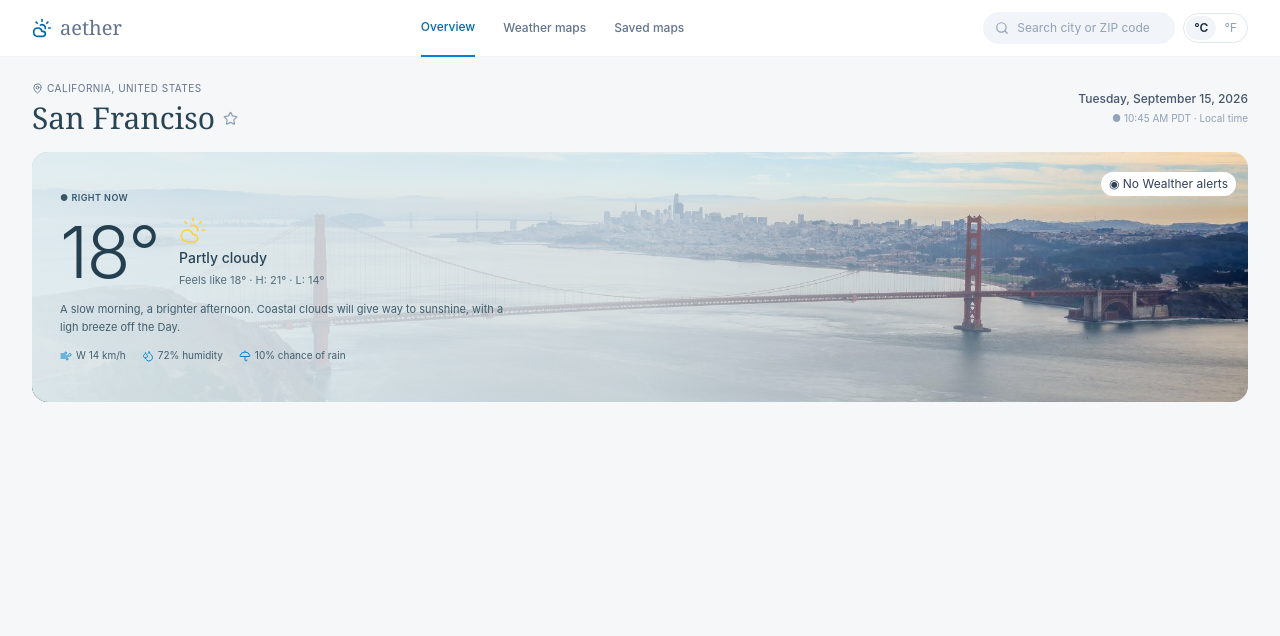
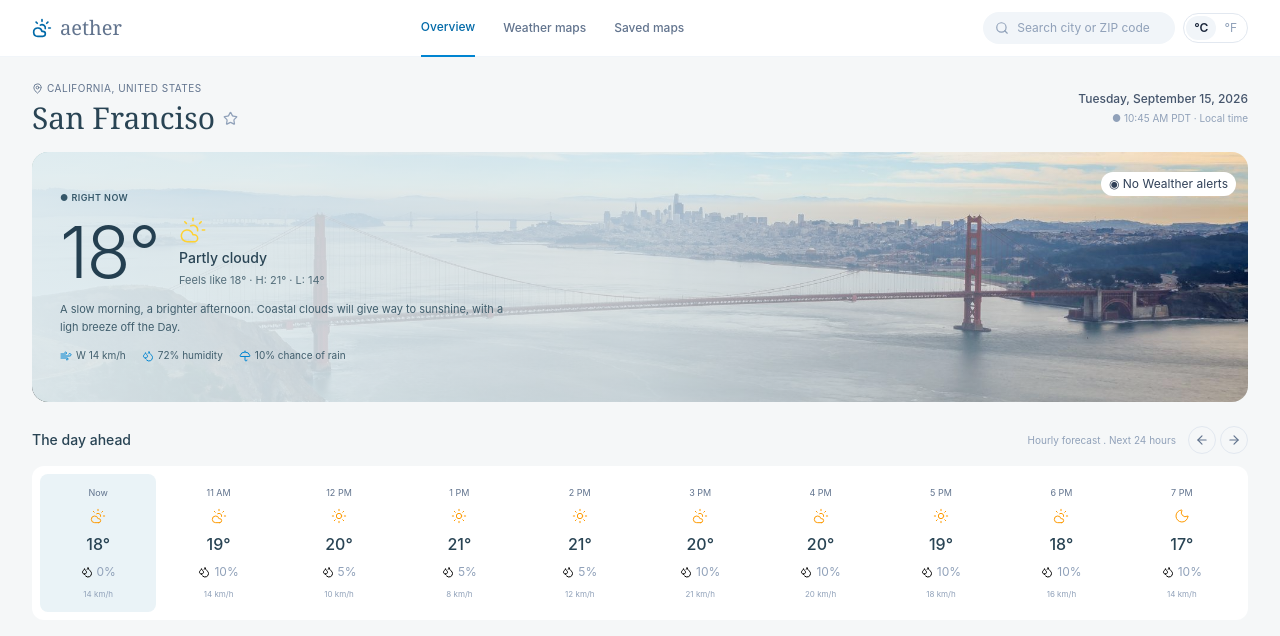
Before and after one commit to lintunyannaing-hash/react-weather-app, a React (Vite) app: page / in a window 1280 px wide. Shown: the top 636 px of the page. Built offline with nearby package versions, Linux system fonts and the light colour scheme.

Commit message:
feat: add responsive hourly forecast

```diff
--- a/src/App.tsx
+++ b/src/App.tsx
@@ -1,4 +1,5 @@
 import CurrentWeather from "./components/CurrentWeather";
+import HourlyForecast from "./components/HourlyForecast";
 import Navbar from "./components/Navbar";
 
 const App = () => {
@@ -7,6 +8,7 @@ const App = () => {
       <Navbar />
       <main className="mx-auto max-w-[1440px] space-y-6 px-4 py-6 sm:px-6 lg:px-8">
         <CurrentWeather />
+        <HourlyForecast />
       </main>
     </div>
   )
--- /dev/null
+++ b/src/components/HourlyForecast.tsx
@@ -0,0 +1,156 @@
+import {
+    Sun,
+    CloudSun,
+    Moon,
+    Droplets,
+    ArrowLeft,
+    ArrowRight,
+    type LucideIcon
+} from "lucide-react";
+import { useRef } from "react";
+
+// Define the structure of each forecast item
+interface HourlyForecastItem{
+    time: string;
+    temperature: number;
+    rainChance: number;
+    windSpeed: number;
+    icon: LucideIcon;
+};
+
+// --------------- Temporary static weather datas ----------------
+const hourlyData: HourlyForecastItem[] = [
+    { time: 'Now', temperature: 18, rainChance: 0, windSpeed: 14, icon: CloudSun },
+    { time: '11 AM', temperature: 19, rainChance: 10, windSpeed: 14, icon: CloudSun },
+    { time: '12 PM', temperature: 20, rainChance: 5, windSpeed: 10, icon: Sun },
+    { time: '1 PM', temperature: 21, rainChance: 5, windSpeed: 8, icon: Sun },
+    { time: '2 PM', temperature: 21, rainChance: 5, windSpeed: 12, icon: Sun },
+    { time: '3 PM', temperature: 20, rainChance: 10, windSpeed: 21, icon: CloudSun },
+    { time: '4 PM', temperature: 20, rainChance: 10, windSpeed: 20, icon: CloudSun },
+    { time: '5 PM', temperature: 19, rainChance: 10, windSpeed: 18, icon: Sun },
+    { time: '6 PM', temperature: 18, rainChance: 10, windSpeed: 16, icon: CloudSun },
+    { time: '7 PM', temperature: 17, rainChance: 10, windSpeed: 14, icon: Moon },
+];
+
+const HourlyForecast = () => {
+
+    const scrollContainerRef = useRef<HTMLDivElement>(null);
+
+    // Scroll forecast items left or right
+    const handleScroll = (direction: 'left' | 'right') => {
+
+        if(!scrollContainerRef.current) return;
+
+        const container = scrollContainerRef.current;
+
+        const scrollAmount = container.clientWidth * 0.8;
+
+        container.scrollBy({
+            left: direction === 'right'
+                ? scrollAmount
+                : -scrollAmount,
+                behavior: 'smooth'
+        });
+    };
+
+  return (
+    <section className="space-y-3">
+
+        {/* Section Heading */}
+        <div className="flex items-center justify-between gap-3">
+            <h2 className="text-sm font-medium text-[#294454]">
+                The day ahead
+            </h2>
+
+            <div className="flex items-center gap-3">
+                <p className="flex items-center gap-1 text-slate-400 text-[10px]">
+                    Hourly forecast . Next 24 hours
+                </p>
+                {/* Navigation Buttons */}
+                <div className="hidden sm:flex items-center gap-1">
+                    <button
+                        type="button"
+                        onClick={() => handleScroll('left')}
+                        aria-label="Previous hourly forecast"
+                        className="flex h-7 w-7 items-center justify-center rounded-full border border-slate-200
+                            text-slate-500 transition hover:bg-slate-100 hover:text-[#294454] active:scale-95"
+                    >
+                        <ArrowLeft size={14} />
+                    </button>
+
+                    <button
+                        type="button"
+                        onClick={() => handleScroll('right')}
+                        aria-label="Next hourly forecast"
+                        className="flex h-7 w-7 items-center justify-center rounded-full border border-slate-200
+                            text-slate-500 transition hover:bg-slate-100 hover:text-[#294454] active:scale-95"
+                    >
+                            <ArrowRight size={14} />
+                        </button>
+                </div>
+            </div>
+        </div>
+
+        {/* Forecast Cards Container */}
+        {/* ------------ Ref Container -------- */}
+        <div
+            ref={scrollContainerRef}
+            className="overflow-x-auto rounded-xl bg-white p-2 scroll-smooth snap-x snap-mandatory
+                [scrollbar-width:thin]
+                [&::-webkit-scrollbar]:h-1
+                [&::-webkit-scrollbar-thumb]:rounded-full
+                [&::-webkit-scrollbar-thumb]:bg-slate-300"
+        >
+
+            <div className="grid grid-flow-col auto-cols-[76px] sm:auto-cols-[84px] gap-1
+                xl:grid-flow-row xl:grid-cols-10 xl:auto-cols-auto">
+
+                {hourlyData.map((hour, index) => {
+                    const WeatherIcon = hour.icon;
+
+                    return(
+                        <div
+                            key={hour.time}
+                            className={`flex snap-start flex-col items-center gap-2 rounded-lg px-1 py-3 text-center ${
+                                index === 0
+                                    ? 'bg-[#eaf3f7]'
+                                    : 'bg-white'
+                                }`}
+                        >
+                            {/* Time */}
+                            <span className="text-[9px] text-slate-500">
+                                {hour.time}
+                            </span>
+
+                            {/* Weather icon */}
+                            <WeatherIcon
+                                size={16}
+                                strokeWidth={1.5}
+                                className="text-amber-500"
+                            />
+
+                            {/* Temperature */}
+                            <span className="text-base font-medium text-[#294454]">
+                                {hour.temperature}°
+                            </span>
+
+                            {/* Rain Probability */}
+                            <div className="flex items-center gap-1">
+                                <Droplets size={12} />
+                                <span className="text-xs text-slate-400">{hour.rainChance}%</span>
+                            </div>
+
+                            {/* Wind Speed */}
+                            <span className="text-[8px] text-slate-400">
+                                {hour.windSpeed} km/h
+                            </span>
+                        </div>
+                    );
+                })}
+            </div>
+        </div>
+    </section>
+  )
+}
+
+export default HourlyForecast
```
